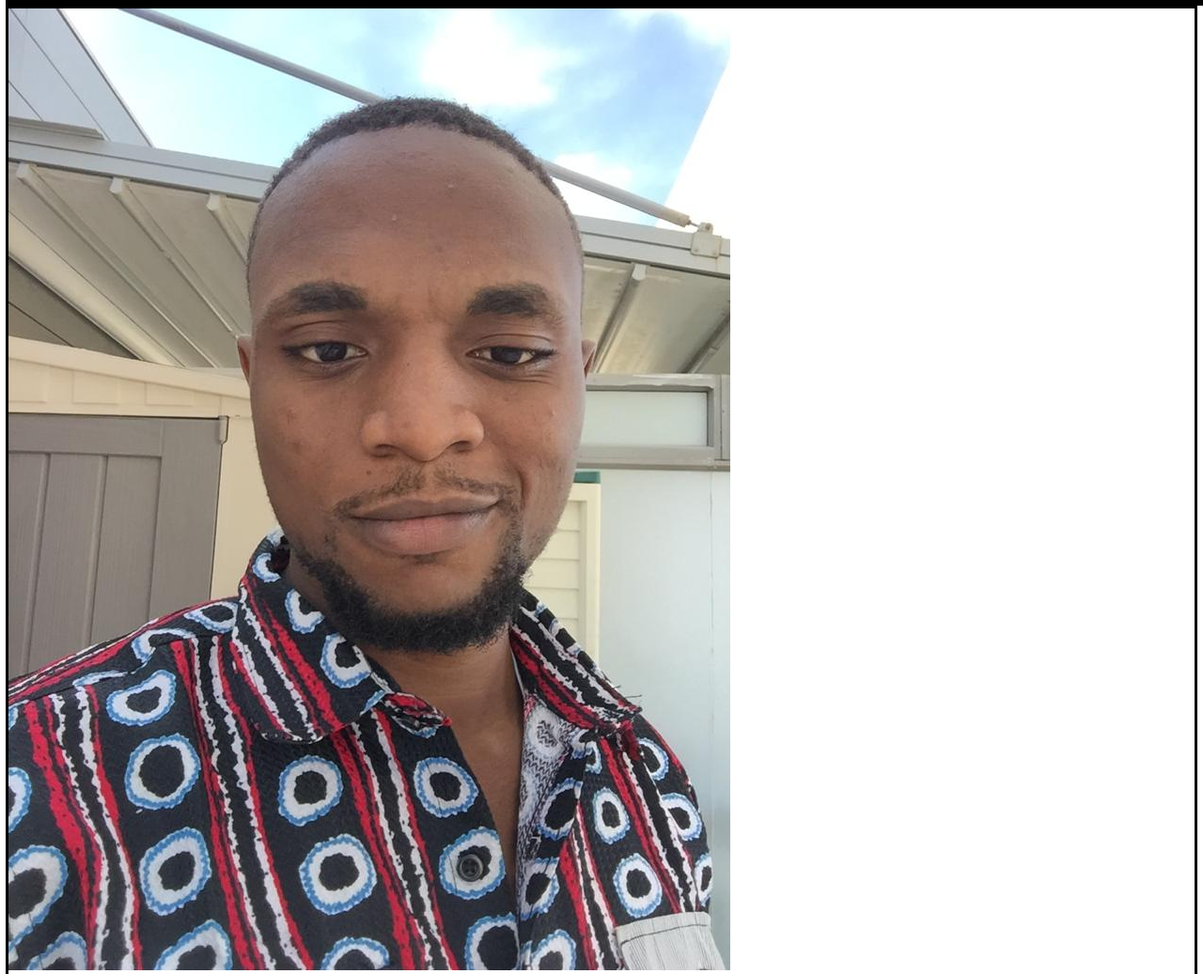
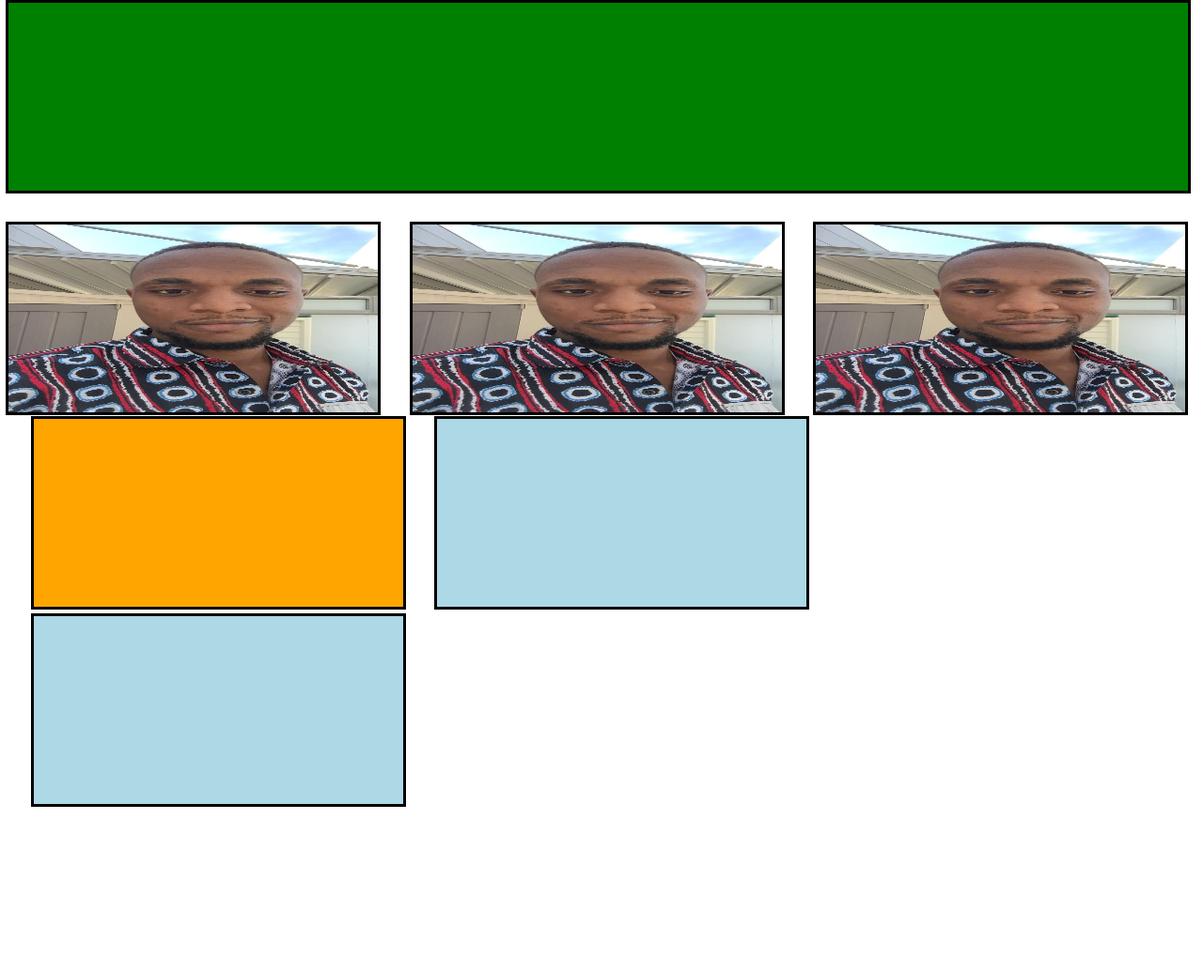
Before and after one commit to Eddyyemmy/DI-Bootcamp-Stage1, a plain HTML site: page CSS-Intermediate/Challenge-Three/Exercise-3/index.html in a window 1280 px wide. Shown: the top 1037 px of the page at 94% size. After the commit the page ends 863 px from the top, so only its background shows below. Drawn offline with Linux system fonts and the light colour scheme.

Commit message:
class modification

```diff
--- a/CSS-Intermediate/Challenge-Three/Exercise-3/style.css
+++ b/CSS-Intermediate/Challenge-Three/Exercise-3/style.css
@@ -3,22 +3,38 @@ body {
 	margin: 0 auto;
 }
 
-.heading {
-	width: 100%;
-}
-
-col {
-
-	width: 15%;
-	height: inherit;
-	display: inherit;
-}
-
-.heading, .col-left, .col-mid, .col-right {
+div {
 	border: 3px solid black;
 }
 
-.col-right {
-	background-color: orange;
+.col {
+	width: 31%;
+	height: 200px;
+	margin-left: 2.1%;
+	display: inline-block;
+}
+
+.heading {
+	background-color: green;
+	width: 99%;
+	height: 200px;
+	margin-bottom: 30px;
+}
+
+.col img {
+	width: 100%;
+	height: inherit;
+}
+
+.col-left {
+	background-color: red;
 	margin-left: 0;
 }
+
+.col-mid {
+	background-color: orange;
+}
+
+.col-right {
+	background-color: lightblue;
+}
```
